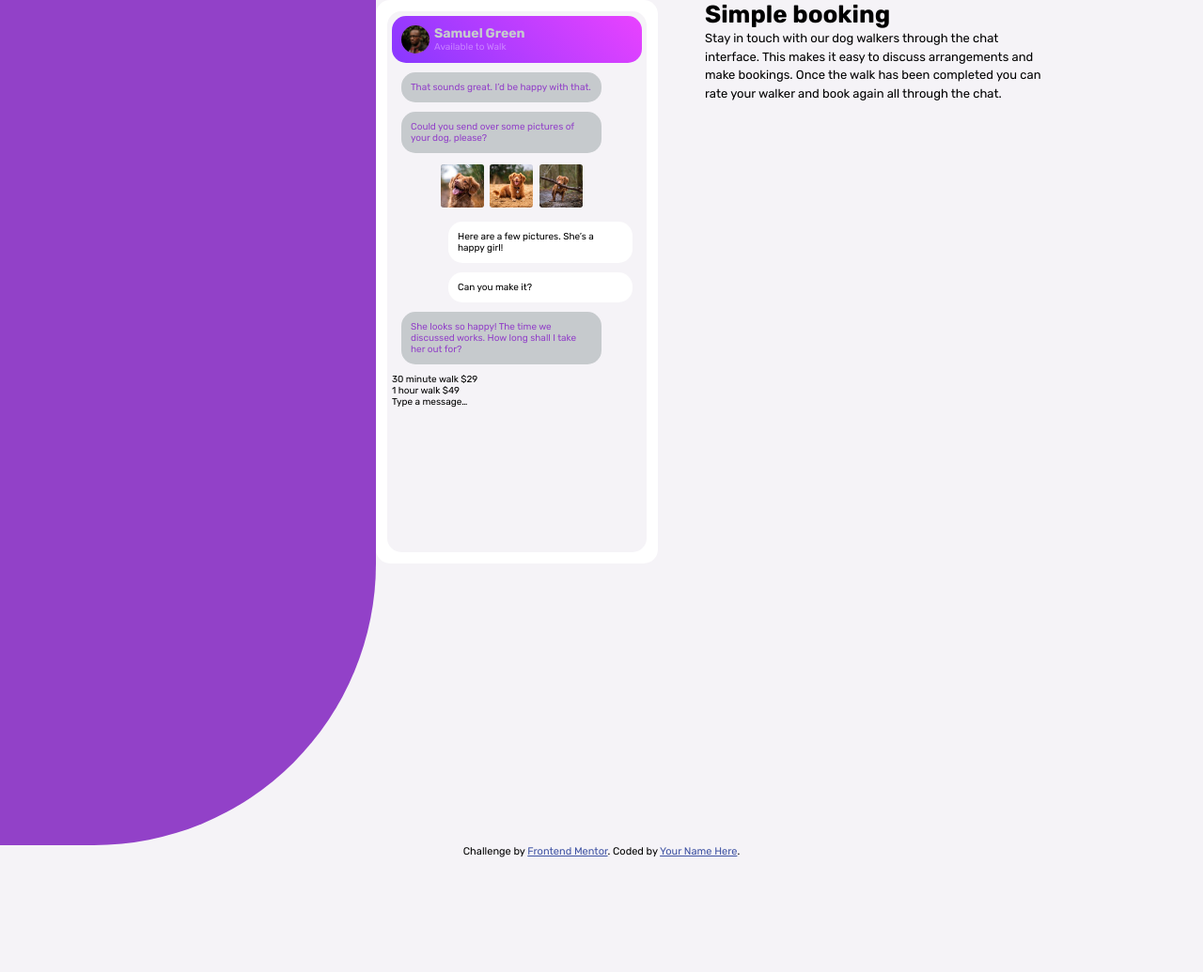
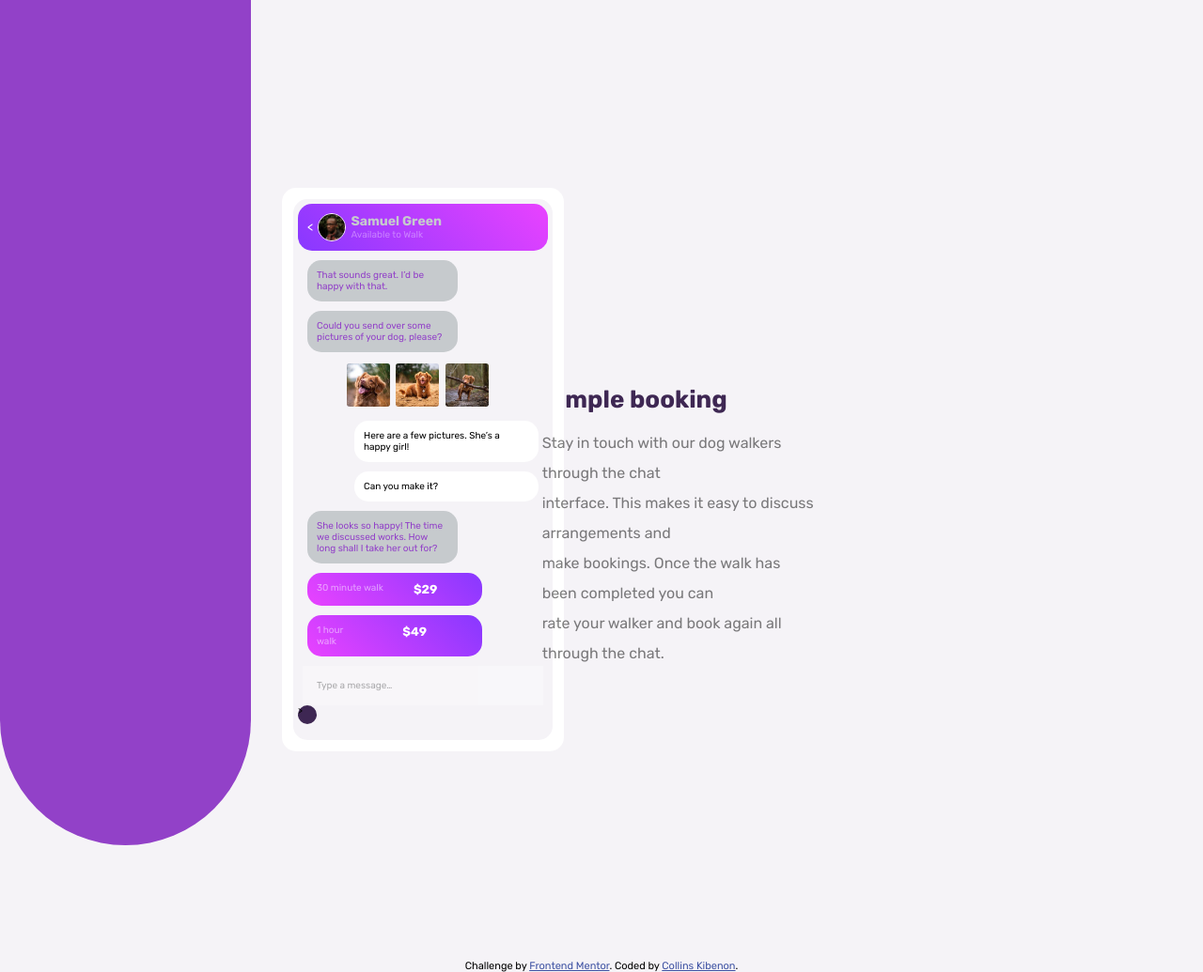
Before and after one commit to KibenonCollins/chat-app-css-illustration-challenge, a plain HTML site: page index.html in a window 1280 px wide. Shown: the whole page at 94% size. Before the commit the page ends 913 px from the top, so only its background shows below. Drawn offline with Linux system fonts and the light colour scheme.

Commit message:
updated css

```diff
--- a/index.html
+++ b/index.html
@@ -26,6 +26,9 @@
 <div class="phone-container">
   <div class="phone-container2">
   <div class="first-container">
+    <div class="hyphen">
+      <
+    </div>
     <img src="/images/avatar.jpg" alt="">
     <div>
   <div class="samuel">
@@ -65,19 +68,31 @@
   She looks so happy! The time we discussed works. How long shall I take her out for?
 </div>
 <div class="bar1 bar">
-  30 minute walk
-  $29
+  <p>
+  <div class="talk">
+30 minute walk
+</div>
+ <span> $29 </span>
+</p>
 </div>
 
 <div class="bar2 bar">
-  1 hour walk
-  $49
+ <p>
+<div class="talk"> 1 hour walk </div>
+  <span> $49</span>
+</p>
 </div>
-
+<div class="bottom-phone">
+<div class="message">
   Type a message…
 </div>
+<div class="bottom-border">
+  >
 </div>
-<div class="right">
+</div>
+</div>
+</div>
+<div class="last-container">
 <div class="simple">
  <h1> Simple booking</h1>
 </div>
@@ -92,7 +107,7 @@
 
   <div class="attribution">
     Challenge by <a href="https://www.frontendmentor.io?ref=challenge" target="_blank">Frontend Mentor</a>.
-    Coded by <a href="#">Your Name Here</a>.
+    Coded by <a href="#">Collins Kibenon</a>.
   </div>
 </body>
 </html>
--- a/styles.css
+++ b/styles.css
@@ -40,7 +40,8 @@ main{
     background-color: hsl(276, 55%, 52%);
     height:900px;
     width: 400px;
-    border-radius:0 0 300px 0%;
+    border-radius:0 0 300px 300px;
+    position: relative;
 
 }
 .phone-container{
@@ -50,7 +51,16 @@ main{
     height: 600px;
     width:300px;
     display: flex;
+    margin-top:200px;
+    margin-left: 300px;
 
+    position: absolute;
+
+}
+.hyphen{
+    color: hsl(0, 0%, 100%);
+    font-size: 13px;
+    padding-top:7px;
 }
 .phone-container2{
     padding: 5px;
@@ -82,6 +92,8 @@ main{
 .first-container img{
     border-radius: 50%;
     height:30px;
+    border: 1px solid hsl(0, 0%, 100%);
+
 }
 .container{
     color:hsl(276, 55%, 52%);
@@ -89,7 +101,7 @@ main{
     padding: 10px;
     background-color: hsl(206, 6%, 79%);
     margin: 10px;
-    width: 80%;
+    width: 60%;
     /* font-size: 12px; */
 
 }
@@ -97,6 +109,8 @@ main{
 height: 50px;
 border-radius: 5px;
 padding: 2px;
+
+
 
 }
 
@@ -109,9 +123,64 @@ padding: 2px;
 
 
 }
+
+
+.bar{
+    background:linear-gradient( 45deg,hsl(293, 100%, 63%) , hsl(264, 100%, 61%));
+    margin:10px;
+    padding: 10px;
+    border-radius: 15px;
+    width: 70%;
+    color: hsl(0, 0%, 100%);
+    display: flex;
+}
+
+.bar span{
+    font-weight: 600;
+    padding: 0 32px 0 ;
+    font-size: 13px;
+
+
+}
+.bar2 span{
+    padding:0 49px 0;
+}
+.bar .talk{
+    font-size: 10px;
+    font-weight: 400;
+    opacity: 50%;
+
+
+}
+.message{
+    background-color: hsl(0, 0%, 100%);
+    opacity: 30%;
+    padding:15px;
+    margin: 0 5px;
+}
+
 .right{
     margin-left: 50px;
+
+}
+.last-container{
+    margin: 300px 300px 200px 200px;
+    padding:110px;
 }
 .paragraph{
-    line-height: 1.5;
+    line-height: 2;
+    opacity: 50%;
+    font-size: 16px;
+
 }
+.simple{
+    color: hsl(271, 36%, 24%);
+    padding-bottom: 15px;
+}
+.bottom-border{
+    background: hsl(271, 36%, 24%);
+    border-radius: 50%;
+    width: 20px;
+    height: 20px;
+}
+}
```
